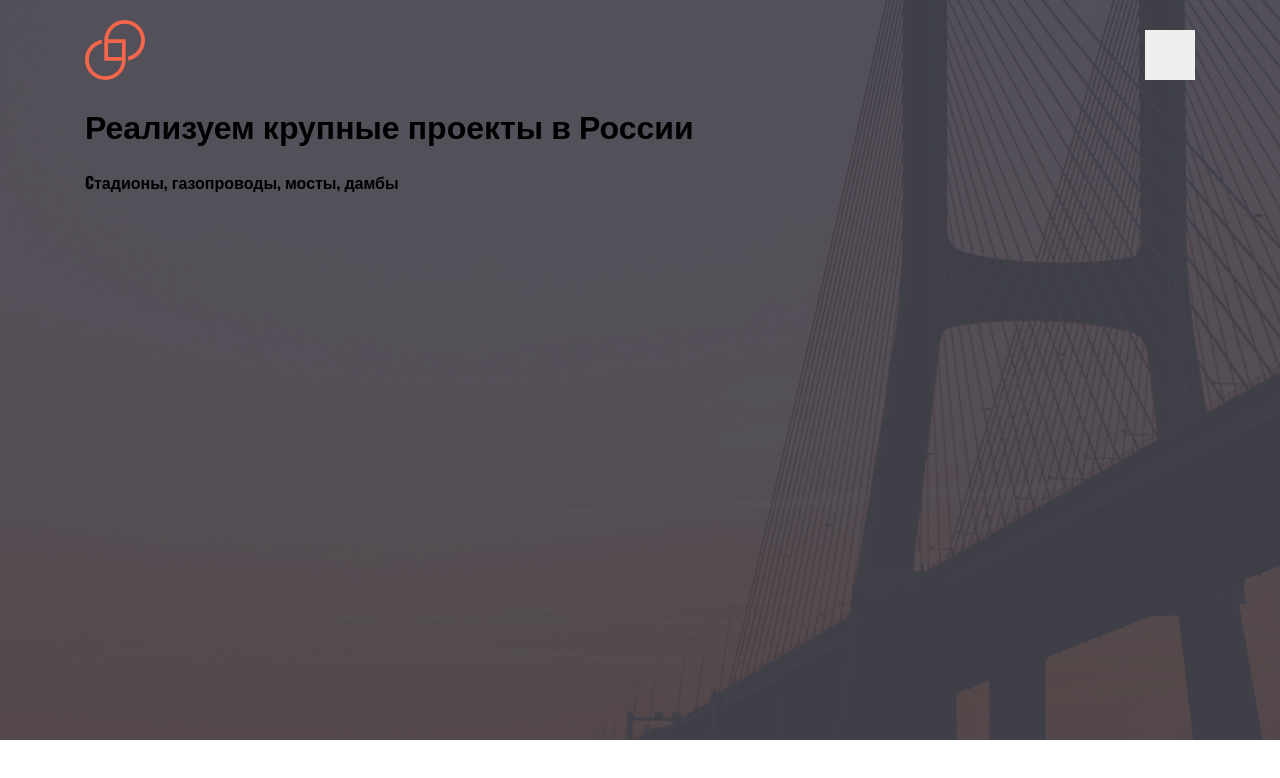
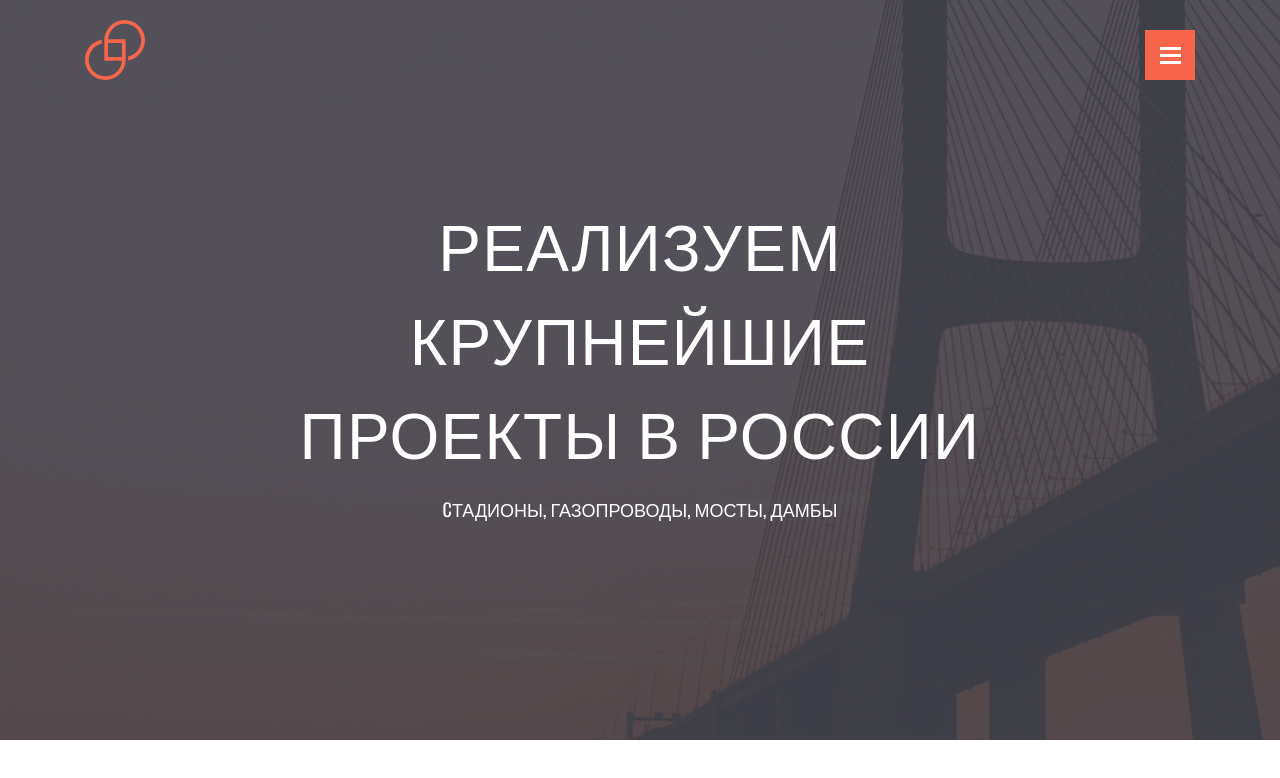
Before and after one commit to VictorPak/Pixel_Perfect, a plain HTML site: page index.html in a window 1280 px wide. Drawn offline with nearby package versions, Linux system fonts and the light colour scheme.

Commit message:
header block

```diff
--- a/css/style.css
+++ b/css/style.css
@@ -67,6 +67,7 @@ text-p-reviews {
     justify-content: space-between;
     align-items: flex-end;
     padding-top: 20px;
+    margin-bottom: 115px;
 }
 .logo {
     width: 60px;
@@ -76,12 +77,43 @@ text-p-reviews {
     width: 50px;
     height: 50px;
     padding: 0;
-    border: 0;
+    background-color: var(--accent-color);
+    cursor: pointer;
+    border: none;
+    display: flex;
+    flex-direction: column;
+    justify-content: center;
+    align-items:center;
     /* background-color: var(--accent-color); */
 }
 .burger__line {
+    display: block;
+    width: 21px;
+    height: 3px;
+    background-color:#FFF;
+    margin-bottom: 4px;
+}
+.burger__line:last-child {
+     margin-bottom: 0;
 }
 .h1 {
+    font-family: "Oswald", sans-serif;
+    font-weight: 400;
+    font-size: 64px;
+    letter-spacing: 0.02em;
+    text-transform: uppercase;
+    text-align: center;
+    color: var(--white-color);
+    max-width: 734px;
+    margin: 0 auto;
 }
 .h4 {
+    font-family: var(--font-family);
+    font-weight: 400;
+    font-size: 18px;
+    text-transform: uppercase;
+    text-align: center;
+    color: var(--white-color);
+    max-width: 734px;
+    margin: 19px auto 0 ;
 }
--- a/index.html
+++ b/index.html
@@ -24,12 +24,14 @@
                     <span class="burger__line"></span>
                 </button>
             </div>
-            <h1 class="h1">Реализуем крупные проекты в России</h1>
+            <h1 class="h1">Реализуем крупнейшие проекты в России</h1>
             <h4 class="h4">Cтадионы, газопроводы, мосты, дамбы</h4>
         </div>
     </header>
     <main>
+        <div class="container">
 
+        </div>
     </main>
     <footer></footer>
 </body>
```
